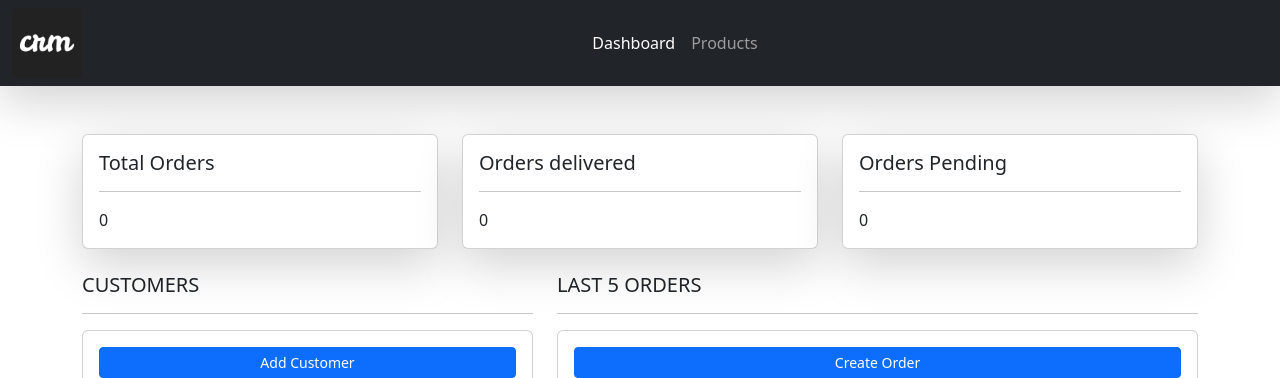
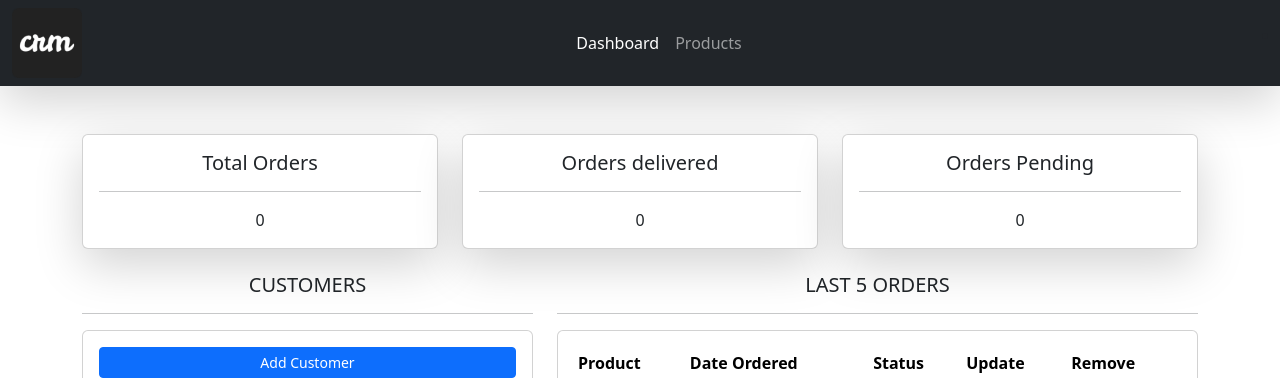
Before and after one commit to Noahwekesa/customer-mgmt-django-app, a Django app: page / in a window 1280 px wide. Shown: the top 378 px of the page. Run offline with Django 5.2, Linux system fonts and the light colour scheme; lists and menus that the app fills with data are empty.

Commit message:
delete, update, and create orders

```diff
--- a/src/accounts/templates/accounts/base.html
+++ b/src/accounts/templates/accounts/base.html
@@ -10,6 +10,17 @@
   </head>
   <body>
     {% include "accounts/navbar.html" %}
+                    {% if messages %}
+                        {% for message in  messages %}
+                        <div class="container text-center">
+                        <div class="alert alert-warning alert-dismissible fade show" role="alert">
+                         {{ message }}
+                         <button type="button" class="btn-close" data-bs-dismiss="alert" aria-label="Close"></button>
+                          </div>
+                          </div>
+                        {% endfor %}
+                    {% endif %}
+
 {% block content %}
 
 {% endblock content %}
--- a/src/accounts/templates/accounts/customer.html
+++ b/src/accounts/templates/accounts/customer.html
@@ -1,6 +1,9 @@
 {% extends "accounts/base.html" %}
 
 {% block content %}
+<div class="text-center mb-5">
+  <a class="btn btn-sm btn-dark shadow-lg" href="{% url 'dashboard' %}">Go Back</a>
+  </div>
 <div class="container">
   <div class="row mb-5">
     <div class="card" style="width: 18rem;">
--- a/src/accounts/templates/accounts/dashboard.html
+++ b/src/accounts/templates/accounts/dashboard.html
@@ -9,7 +9,7 @@
 
 <div class="row mt-4">
   <div class="col-md-5">
-    <h5>CUSTOMERS</h5>
+    <h5 class="text-center">CUSTOMERS</h5>
     <hr>
       <div class="card card-body">
       <a class="btn btn-sm btn-primary" href="">Add Customer</a>
@@ -17,23 +17,22 @@
           <tr>
           <th>Customer</th>
           <th>Phone</th>
+          <th></th>
         </tr>
 {% for customer in customers %}
 <tr>
   <td>{{ customer.name }}</td>
   <td>{{ customer.phone }}</td>
+  <td><a href="{% url 'customer-detail' customer.id %}" class="btn btn-sm btn-info">View</a>
 </tr>
 {% endfor %}
         </table>
       </div>
   </div>
   <div class="col-md-7">
-    <h5>LAST 5 ORDERS</h5>
+    <h5 class="text-center">LAST 5 ORDERS</h5>
     <hr>
       <div class="card card-body">
-        <a class="btn btn-primary btn-sm btn-block" href="">
-Create Order
-      </a>
       <table class="table table-sm">
         <tr>
 <th>Product</th>
@@ -47,8 +46,8 @@ Create Order
           <td>{{order.product}}</td>
           <td>{{order.date_created}}</td>
           <td>{{order.status}}</td>
-          <td><a class="btn btn-outline-primary"><b>Update</b></a></td>
-          <td><a class="btn btn-outline-danger"><b>Delete</b></a></td>
+          <td><a class="btn btn-sm btn-primary" href="{% url 'order-update' order.id %}"><b>Update</b></a></td>
+          <td><a class="btn  btn-sm btn-danger" href="{% url 'order-delete' order.id %}"><b>Delete</b></a></td>
           </tr>
         {% endfor %}
       </table>
--- a/src/accounts/templates/accounts/navbar.html
+++ b/src/accounts/templates/accounts/navbar.html
@@ -16,4 +16,10 @@
       </ul>
     </div>
   </div>
+<div class="ml-auto">
+<ul>
+  <li>
+    </li>
+  </ul>
+</div>
 </nav>
--- a/src/accounts/templates/accounts/status.html
+++ b/src/accounts/templates/accounts/status.html
@@ -1,7 +1,7 @@
 <div class="row row-cols-1 row-cols-md-3 g-4">
   <div class="col">
     <div class="card h-100 shadow-lg">
-      <div class="card-body">
+      <div class="card-body text-center">
         <h5 class="card-title">Total Orders</h5>
         <hr>
         <p class="card-text">{{total_orders}}</p>
@@ -10,7 +10,7 @@
   </div>
   <div class="col">
     <div class="card h-100 shadow-lg">
-      <div class="card-body">
+      <div class="card-body text-center">
         <h5 class="card-title">Orders delivered</h5>
         <hr>
         <p class="card-text">{{delivered}}</p>
@@ -19,9 +19,9 @@
   </div>
   <div class="col">
     <div class="card h-100 shadow-lg">
-      <div class="card-body">
+      <div class="card-body text-center">
         <h5 class="card-title">Orders Pending</h5>
-        <hr>
+        <hr class="shadow-lg">
         <p class="card-text">{{pending}}</p>
       </div>
     </div>
--- a/src/accounts/views.py
+++ b/src/accounts/views.py
@@ -1,7 +1,9 @@
+from django.contrib.admin.options import messages
 from django.shortcuts import render
-from django.views.generic import DetailView
+from django.urls import reverse_lazy
+from django.views.generic import CreateView, DeleteView, DetailView, UpdateView
 from accounts.models import *
-
+from .forms import OrderForm
 
 def dashboard(request):
     orders = Order.objects.all()
@@ -40,3 +42,37 @@ class CustomerView(DetailView):
         context['orders'] = orders
         context['order_count'] = order_count
         return context
+
+
+class OrderCreateView(CreateView):
+    model = Order
+    form_class = OrderForm
+    template_name = 'accounts/order_form.html'
+    success_url = reverse_lazy('dashboard')
+
+    def form_valid(self, form):
+        form.instance.author = self.request.user
+        messages.success(self.request, 'Order has been created succefully!')
+        return super().form_valid(form)
+
+class OrderUpdateView(UpdateView):
+    model = Order
+    form_class = OrderForm
+    template_name = 'accounts/order_form.html'
+    success_url = reverse_lazy('dashboard')
+
+    def form_valid(self, form):
+        form.instance.author = self.request.user
+        messages.success(self.request, 'Order has been updated succefully!')
+        return super().form_valid(form)
+
+class OrderDeleteView(DeleteView):
+    model = Order
+    template_name = 'accounts/delete.html'
+    success_url = "/"
+
+    def test_func(self):
+        order = self.get_object()
+        if self.request.user == order.author:
+            return True
+        return False
--- a/src/crm/urls.py
+++ b/src/crm/urls.py
@@ -17,11 +17,14 @@ Including another URLconf
 from django.contrib import admin
 from django.urls import path
 
-from accounts.views import CustomerView, dashboard, products
+from accounts.views import *
 
 urlpatterns = [
     path('admin/', admin.site.urls),
     path('', dashboard, name='dashboard'),
     path('products/', products, name='products'),
     path('customer/<int:pk>/', CustomerView.as_view(), name='customer-detail'),
+    path('order/create', OrderCreateView.as_view(), name='order-create'),
+    path('order/update/<int:pk>/', OrderUpdateView.as_view(), name='order-update'),
+    path('order/delete/<int:pk>/', OrderDeleteView.as_view(), name='order-delete'),
 ]
```
Also changed, not shown: src/accounts/forms.py (added, +7 -0 lines), src/accounts/templates/accounts/delete.html (added, +17 -0 lines), src/accounts/templates/accounts/order_form.html (added, +10 -0 lines), src/crm/settings.py (line endings or trailing spaces).
